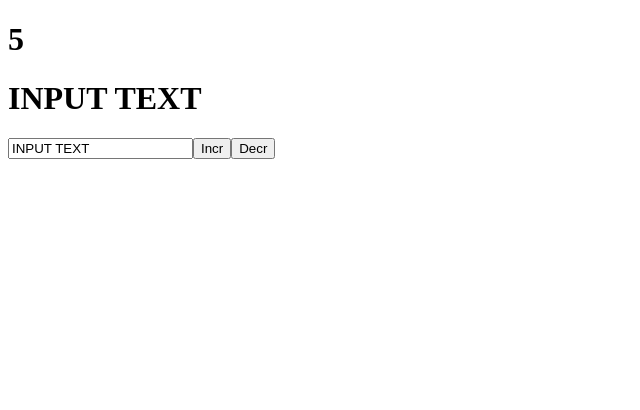
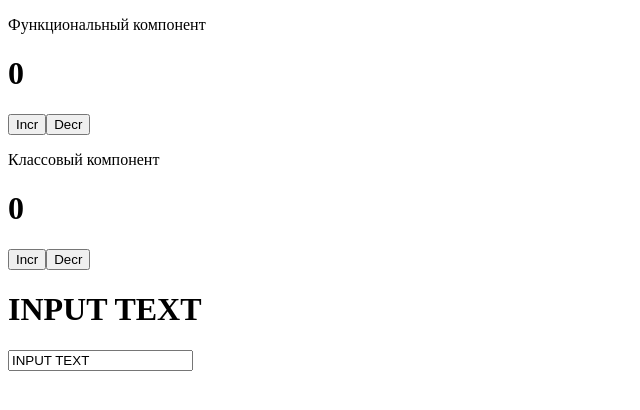
Before and after one commit to alexdubovtsev/ReactApp, a React (Create React App) app: page / in a window 1280 px wide. Shown: the top 410 px of the page, without its empty margins (0-640 px from the left). Built offline with nearby package versions, Linux system fonts and the light colour scheme.

Commit message:
Add Class component

```diff
--- a/src/App.js
+++ b/src/App.js
@@ -1,4 +1,8 @@
 import React, { useState } from "react"; // Импортируем в каждый файл, где создаем компонент
+import ClassCounter from "./Components/ClassCounter";
+import Counter from "./Components/Counter";
+import Input from "./Components/Input";
+
 
 // React использует компонентный подход, вкладываем элементы 1 в другой и создаем сложные интерфейсы
 // App - корневой компонент, который монтируется в index.html
@@ -8,38 +12,16 @@ import React, { useState } from "react"; // Импортируем в кажды
 // Собирает конфигурацию, подключает модули, настраивает webPack
 // npm start - для запуска
 
+
+
+
 function App() {
-  // При изменении React не понимает что в конкретном компоненте произошли эти изменения, для этого придуманы состояния, которые позволяют перерисовать компонент
-  const state = useState(5); // Параметр - значение по умолчанию
-  console.log(state); // массив 2 элементов: значени и функция, которая изменяет состояния (т.е. мы явно указываем, что в компоненте произошли изменения)
-
-  // Деструктуризация
-  const [likes, setLikes] = useState(5);
-
-  function Increment() {
-    setLikes(likes + 1);
-  }
-
-  function Decrement() {
-    setLikes(likes - 1);
-  }
-  // Реакт понимает, что состояния изменились, и перерисовыает компонент
-
-  const [value, setValue] = useState("INPUT TEXT");
 
   return (
     <div className="App">
-      <h1>{likes}</h1>
-      <h1>{value}</h1>
-      <input
-      type="text"
-      value={value}
-      onChange={event => setValue(event.target.value)} // Колбеки для событий принимают event, теперь добились синхронизации состояния и значения в инпуте
-      />
-
-      {/* Не вызваем функции, а передаем как ссылку */}
-      <button onClick={Increment}>Incr</button>
-      <button onClick={Decrement}>Decr</button>
+      <Counter/>  {/* Компонент - функция, которая возвращает jsx */}
+      <ClassCounter/>
+      <Input/>
     </div>
   );
 }
--- /dev/null
+++ b/src/Components/ClassCounter.jsx
@@ -0,0 +1,40 @@
+import React from "react";
+
+// Классовый компонент
+class ClassCounter extends React.Component {
+  // Наследуемся от Компонентов Реакт
+  // Нужно реализовать функцию рендер, которая будет возвращать jsx
+
+  constructor(props) {
+    super(props);
+    this.state = {
+      // инициализируем состояние, создав в зарезервированном свойстве state поле count
+      count: 0,
+    };
+    // Контекст компонента теряется, его надо явно забиндить в функции
+    this.Increment = this.Increment.bind(this);
+    this.Decrement = this.Decrement.bind(this);
+  }
+
+  Increment() {
+    // Изменять состояния напрямую не можем, РЕАКТ не увидит изменения, поэтому вызываем setState и передаем новое состояние с измененными значениями
+    this.setState({ count: this.state.count + 1 });
+  }
+
+  Decrement() {
+    this.setState({ count: this.state.count - 1 });
+  }
+
+  render() {
+    return (
+      <div>
+        <p>Классовый компонент</p>
+        <h1>{this.state.count}</h1>
+        <button onClick={this.Increment}>Incr</button>
+        <button onClick={this.Decrement}>Decr</button>
+      </div>
+    );
+  }
+}
+
+export default ClassCounter;
--- /dev/null
+++ b/src/Components/Counter.jsx
@@ -0,0 +1,30 @@
+import React, { Component, useState } from "react";
+
+// Функциональный компонент
+const Counter = function () {
+  // При изменении React не понимает что в конкретном компоненте произошли эти изменения, для этого придуманы состояния, которые позволяют перерисовать компонент
+  const [count, setCount] = useState(0); // Параметр - значение по умолчанию
+  // массив 2 элементов: значение и функция, которая изменяет состояния (т.е. мы явно указываем, что в компоненте произошли изменения)
+
+  function Increment() {
+    setCount(count + 1);
+  }
+
+  function Decrement() {
+    setCount(count - 1);
+  }
+  // Реакт понимает, что состояния изменились, и перерисовыает компонент
+
+
+  return (
+    <div>
+      <p>Функциональный компонент</p>
+      <h1>{count}</h1>
+      {/* Не вызваем функции, а передаем как ссылку  */}
+      <button onClick={Increment}>Incr</button>
+      <button onClick={Decrement}>Decr</button>
+    </div>
+  );
+};
+
+export default Counter;
--- /dev/null
+++ b/src/Components/Input.jsx
@@ -0,0 +1,18 @@
+import React, { useState } from "react";
+
+const Input = function () {
+  const [value, setValue] = useState("INPUT TEXT");
+
+  return (
+    <div>
+      <h1>{value}</h1>
+      <input
+        type="text"
+        value={value}
+        onChange={(event) => setValue(event.target.value)} // Колбеки для событий принимают event, теперь добились синхронизации состояния и значения в инпуте
+      />
+    </div>
+  );
+};
+
+export default Input;
```
